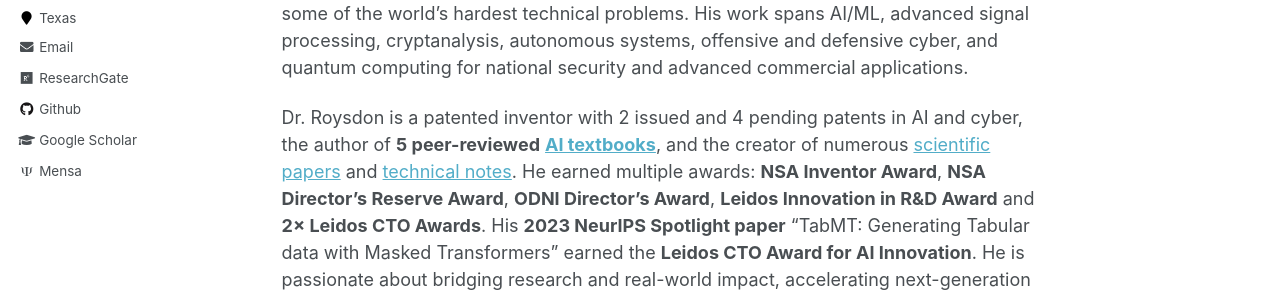
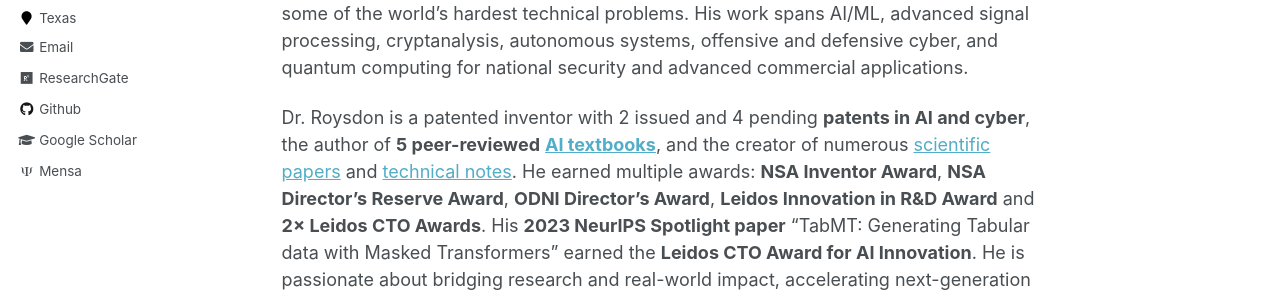
Before and after one commit to pfroysdon/pfroysdon.github.io, a Jekyll site: the page built from _pages/about.md, in a window 1280 px wide and 1195 px high. Shown: the part 346-643 px from the top of the window. Built offline with Jekyll 4.4.1, drawn with Linux system fonts in a browser that asks for light colours; some web fonts are replaced.

```diff
--- a/_pages/about.md
+++ b/_pages/about.md
@@ -12,7 +12,7 @@ redirect_from:
 
 Dr. Paul Roysdon is an AI, quantum computing, and cybersecurity innovator who has spent his career at the forefront of cutting-edge research and mission-critical technology development. He has served as **Deputy Director of National Intelligence at ODNI**, **Chief Data Scientist at NSA**, and **Chief AI Scientist & Vice President at Leidos**, where he led both elite research teams and organizations of 1,000+ engineers and analysts solving some of the world’s hardest technical problems. His work spans AI/ML, advanced signal processing, cryptanalysis, autonomous systems, offensive and defensive cyber, and quantum computing for national security and advanced commercial applications.
 
-Dr. Roysdon is a patented inventor with 2 issued and 4 pending patents in AI and cyber, the author of **5 peer-reviewed** [**AI textbooks**](http://www.roysdonfibonaccipress.com/), and the creator of numerous [scientific papers](https://github.com/pfroysdon/publications/tree/main/Papers) and [technical notes](https://github.com/pfroysdon/publications/tree/main/Tech_Notes). He earned multiple awards: **NSA Inventor Award**, **NSA Director’s Reserve Award**, **ODNI Director’s Award**, **Leidos Innovation in R&D Award** and **2× Leidos CTO Awards**. His **2023 NeurIPS Spotlight paper** “TabMT: Generating Tabular data with Masked Transformers” earned the **Leidos CTO Award for AI Innovation**.  He is passionate about bridging research and real-world impact, accelerating next-generation AI solutions from prototype to operational deployment.
+Dr. Roysdon is a patented inventor with 2 issued and 4 pending **patents in AI and cyber**, the author of **5 peer-reviewed** [**AI textbooks**](http://www.roysdonfibonaccipress.com/), and the creator of numerous [scientific papers](https://github.com/pfroysdon/publications/tree/main/Papers) and [technical notes](https://github.com/pfroysdon/publications/tree/main/Tech_Notes). He earned multiple awards: **NSA Inventor Award**, **NSA Director’s Reserve Award**, **ODNI Director’s Award**, **Leidos Innovation in R&D Award** and **2× Leidos CTO Awards**. His **2023 NeurIPS Spotlight paper** “TabMT: Generating Tabular data with Masked Transformers” earned the **Leidos CTO Award for AI Innovation**.  He is passionate about bridging research and real-world impact, accelerating next-generation AI solutions from prototype to operational deployment.
 
 Dr. Roysdon’s academic journey, undertaken while working full-time, is a testament to his unwavering dedication and deep passion for many fields. He holds a Ph.D. in Electrical Engineering from the University of California, with a dual focus on applied mathematics and probability theory. His educational achievements also include an M.S. in Aeronautical Engineering, an M.S. in Electrical Engineering, an M.S. in Mechanical Engineering, and a B.S. in both Aeronautical and Mechanical Engineering. He also completed graduate studies in Theoretical Physics and Constitutional Law with a focus AI.
 
```
